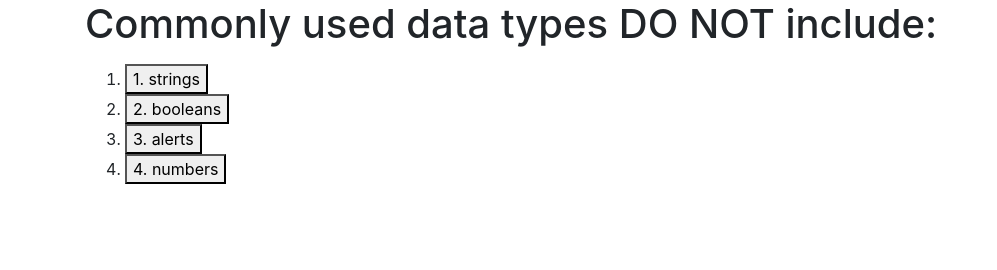
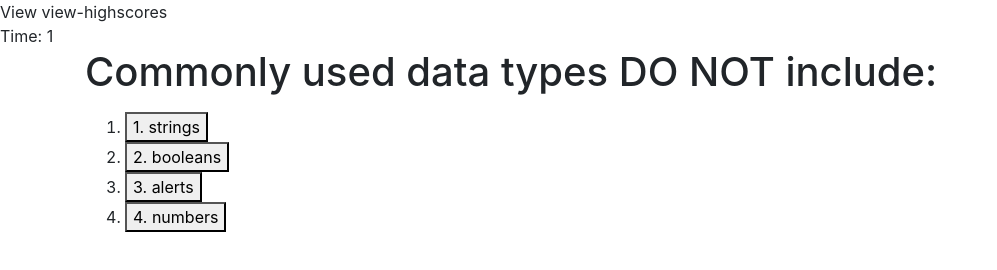
Before and after one commit to tonyschwebach/javascript-quiz-game, a plain HTML site: page index.html in a window 1280 px wide. Both pictures are taken after a click on the button "Start". Shown: the whole page, without its empty margins (0-997 px from the left). Drawn offline with nearby package versions, Linux system fonts and the light colour scheme.

Commit message:
added timer function.

```diff
--- a/index.html
+++ b/index.html
@@ -16,14 +16,18 @@
     <link rel="stylesheet" href="./style.css" />
   </head>
   <body>
+    <header>
+      <div id="view-highscores">View view-highscores</div>
+      <div id="score-timer">Time: 0</div>
+    </header>
     <main class="container">
       <!-- row 1 for question text -->
       <div class="row">
         <div class="col-md-12">
-          <h1 class="" id="question-text">Coding Quiz Challenge</h1>
+          <h1 id="question-text" class="" >Coding Quiz Challenge</h1>
         </div>
       </div>
-      <h4 class="" id="instructions">
+      <h4 id="instructions" class="" >
         Try to answer the following code-related questions within the time
         limit. Keep in mind that incorrect answers will penalize your score/time
         by ten (10) seconds!
@@ -40,7 +44,7 @@
       <div class = "">
         <div class="row">
           <div class ="col-md-12">
-            <button class="" id="start-button">Start</button>
+            <button id="start-button" class="" >Start</button>
           </div>
         </row>
       </div>
--- a/script.js
+++ b/script.js
@@ -4,9 +4,12 @@ let instructionsEl = document.getElementById("instructions");
 let choicesListEl = document.getElementById("choices-list");
 let notificationEl = document.getElementById("correct-notification");
 let startButtonEl = document.getElementById("start-button");
+let scoreTimerEl = document.getElementById("score-timer");
+let highscoresEl = document.getElementById("view-highscores");
 
 // Variables
 let currentQuestion = 0;
+let timeRemaining = 0;
 
 // array of objects for questions{question: Text, choices:[1,2,3,4], answer:choices[i]}
 let jsQuizQuestions = [
@@ -56,6 +59,9 @@ function startQuiz() {
   instructionsEl.textContent = "";
   startButtonEl.setAttribute("class","d-none"); //do not display start button once game begins
   currentQuestion = 0; // new quiz reset to start question
+  timeRemaining = 3;
+  scoreTimerEl.textContent = "Time: " + timeRemaining;
+  setScoreTimer(timeRemaining);
   askQuestion(currentQuestion);
 
   // start timer
@@ -82,6 +88,26 @@ function askQuestion(questionNumber) {
   }
 }
 
+function setScoreTimer(seconds){
+  var timerInterval = setInterval(function(){
+    seconds--;
+    scoreTimerEl.textContent = "Time: " + seconds;
+    if(seconds ===0){
+      clearInterval(timerInterval);
+      console.log("time's up");
+      // high scores
+    }
+  }, 1000);
+}
+
+
+
+// event listener to start the game
+startButtonEl.addEventListener("click", function (event) {
+  event.preventDefault();
+  startQuiz();
+});
+
 // event listener for user selection of choices for the question
 choicesListEl.addEventListener("click", function (event) {
   event.preventDefault();
@@ -91,6 +117,7 @@ choicesListEl.addEventListener("click", function (event) {
       notificationEl.textContent = "Correct!";
     } else{
       notificationEl.textContent = "Wrong!";
+      timeRemaining = timeRemaining - 10;
     }
 
     currentQuestion++;
@@ -98,15 +125,12 @@ choicesListEl.addEventListener("click", function (event) {
       askQuestion(currentQuestion);
     } else {
       console.log("game over");
+      // high scores page
     }
   }
 });
 
-// event listener to start the game
-startButtonEl.addEventListener("click", function (event) {
-  event.preventDefault();
-  startQuiz();
-});
+
 
 //
 // start button
```
